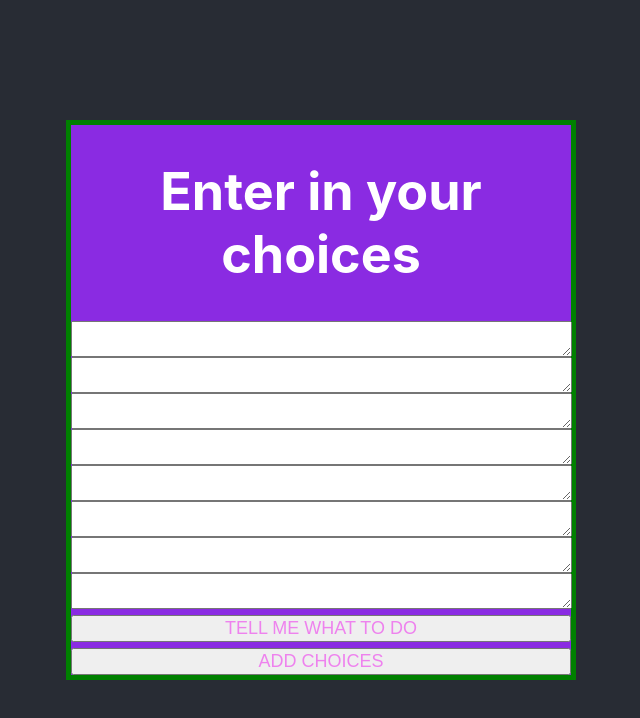
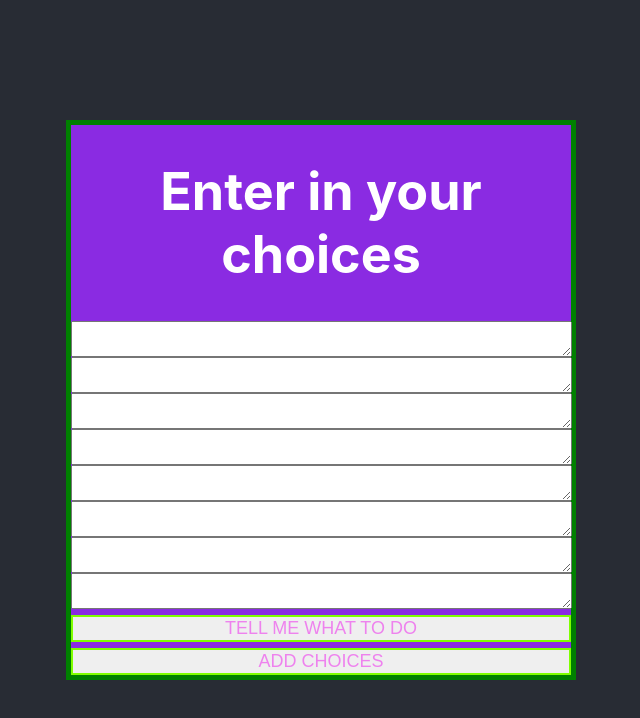
Before and after one commit to HallRB/whatshouldido, a React (Create React App) app in the folder whatshouldido/: page / in a window 1280 px wide. Shown: the top 718 px of the page, without its empty margins (319-959 px from the left). Built offline with nearby package versions, Linux system fonts and the light colour scheme.

Commit message:
adding borders

```diff
--- a/whatshouldido/src/components/main.css
+++ b/whatshouldido/src/components/main.css
@@ -17,5 +17,5 @@ button {
   height: auto;
   font-size: large;
   color: violet;
-
+  border: 2px solid chartreuse;
 }
```
